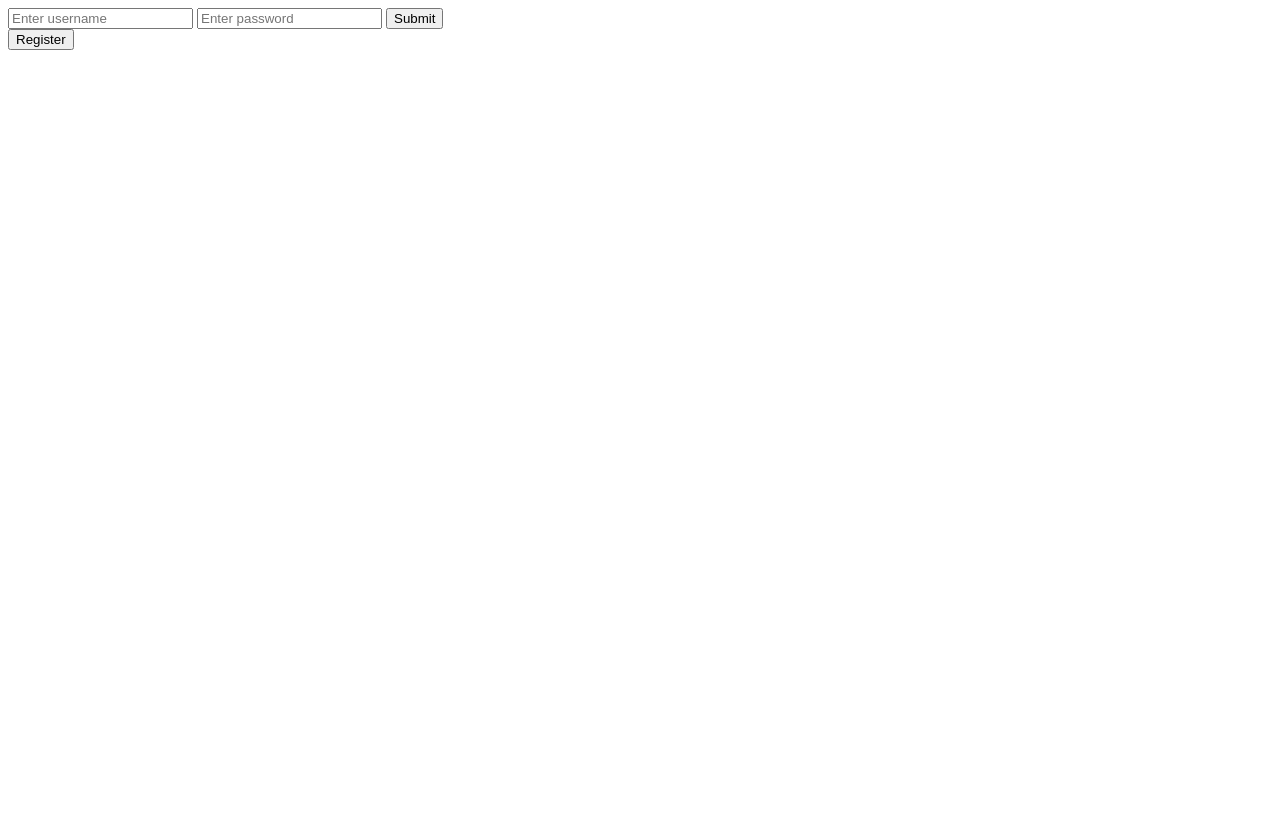
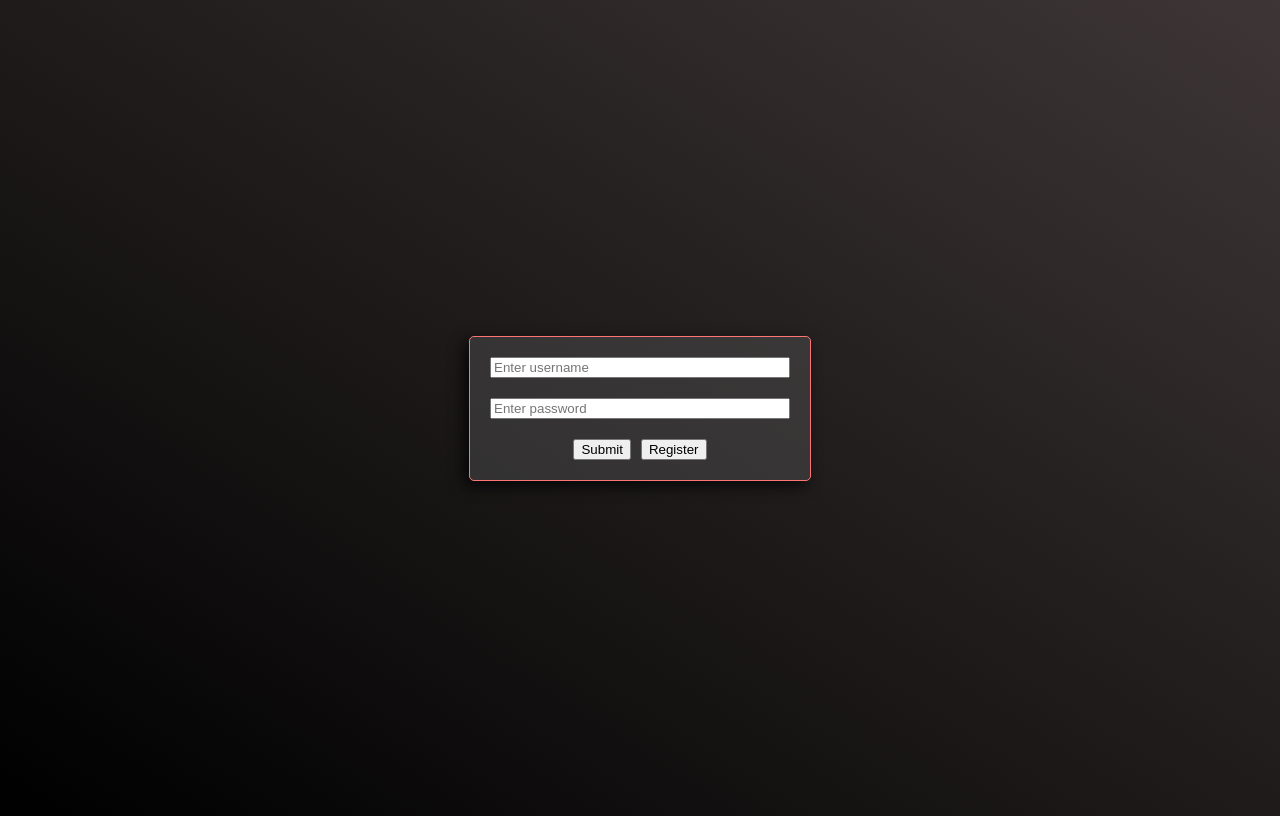
Before and after one commit to mistlp74/012_AXRXTX_X_X_Flave, a Flask app: page / in a window 1280 px wide. Before the commit the page ends 50 px from the top, so only its background shows below. Run offline with Flask 3, Linux system fonts and the light colour scheme.

Commit message:
upd001 //new pages

```diff
--- a/app.py
+++ b/app.py
@@ -1,4 +1,4 @@
-from flask import Flask, render_template, request, redirect
+from flask import Flask, jsonify, render_template, request, redirect, url_for
 from User_verify import user_login
 
 app = Flask(__name__)
@@ -6,7 +6,6 @@ app = Flask(__name__)
 
 @app.route("/", methods=['POST', 'GET'])
 def starter_page():
-
     if request.method == 'POST':
         username = request.form['username']
         password = request.form['password']
@@ -20,7 +19,6 @@ def starter_page():
 
 
 
-
 @app.route("/Register")
 def register():
     return render_template("register.html")
@@ -31,5 +29,12 @@ def main():
     return render_template("main.html")
 
 
+with app.test_request_context():
+    print(url_for('starter_page'))
+    print(url_for('register'))
+    print(url_for('main'))
+
+
+
 if __name__ == "__main__":
     app.run(debug=True)
--- a/static/styles/login-register.css
+++ b/static/styles/login-register.css
@@ -0,0 +1,42 @@
+body {
+    display: flex;
+    justify-content: center;
+    align-items: center;
+    height: 100vh;
+    background: linear-gradient(to top right, rgb(0, 0, 0), rgb(62, 54, 54));
+}
+
+.login-form {
+    display: flex;
+    flex-direction: column;
+    justify-content: center;
+    width: 300px;
+    margin: 0 auto;
+    padding: 20px;
+    border: 1px solid #fd7575;
+    border-radius: 5px;
+    background-color: rgba(78, 78, 78, 0.5);
+    gap: 20px;
+    box-shadow: -5px 5px 15px rgba(0, 0, 0, 0.8);
+}
+
+#buttons-div {
+    display: flex;
+    justify-content: center;
+    gap: 10px;
+}
+
+/*
+.login-input {
+
+}
+*/
+
+/*
+Почитай про box-shadow. Можеш також в моїх конспектах глянути CSS/Features/Borders & Outlines
+Вона дозволяє прикольні ефектики робити
+
+А ще обов'язково глянь що таке focus, hover і другі стани для кнопок та інпутів. З ними також можна щось прикольне зробити
+Якщо що, то цей інтерфейс, який я накинув, це просто рандом, щоб якось заповнити. Можеш міняти його як хочеш.
+Далі скоріше всього я буду лишати, тільки файли типу: name.html, name.css, з однаковими іменами. Далі сам все заповнюй
+*/
--- a/templates/main.html
+++ b/templates/main.html
@@ -3,9 +3,10 @@
 <head>
     <meta charset="UTF-8">
     <meta name="viewport" content="width=device-width, initial-scale=1.0">
+    <link rel="stylesheet" href="{{ url_for('static', filename='styles/login-register.css') }}">
     <title>Document</title>
 </head>
 <body>
-
+    <h1>Welcome to the main page!</h1>
 </body>
 </html>
--- a/templates/register.html
+++ b/templates/register.html
@@ -3,10 +3,12 @@
 <head>
     <meta charset="UTF-8">
     <meta name="viewport" content="width=device-width, initial-scale=1.0">
+    <link rel="icon" type="image/x-icon" href="{{ url_for('static', filename='favicon.ico') }}">
+    <link rel="stylesheet" href="{{ url_for('static', filename='styles/login-register.css') }}">
     <title>Document</title>
 </head>
 <body>
-    <form id="loginForm" method="post" action="/register">
+    <form class="login-form" method="post" action="/register">
         <input class="login-input" type="text" name="username" placeholder="Enter username">
         <input class="login-input" type="password" name="password" placeholder="Enter password">
 
--- a/templates/starter_page.html
+++ b/templates/starter_page.html
@@ -5,16 +5,18 @@
     <meta name="viewport" content="width=device-width, initial-scale=1.0">
     <title>Document</title>
     <link rel="icon" type="image/x-icon" href="{{ url_for('static', filename='favicon.ico') }}">
+    <link rel="stylesheet" href="{{ url_for('static', filename='styles/login-register.css') }}">
 
 </head>
 <body>
-    <form id="loginForm" method="post" action="/">
+    <form class="login-form" method="post" action="/">
         <input class="login-input" type="text" name="username" placeholder="Enter username">
         <input class="login-input" type="password" name="password" placeholder="Enter password">
 
-        <button id="login-button" type="submit">Submit</button>
+        <div id="buttons-div">
+            <button id="login-button" type="submit">Submit</button>
+            <button id="register-button" onclick="window.location.href='/Register'">Register</button>
+        </div>
     </form>
-
-    <button id="register-button" onclick="window.location.href='/Register'">Register</button>
 </body>
 </html>
```
